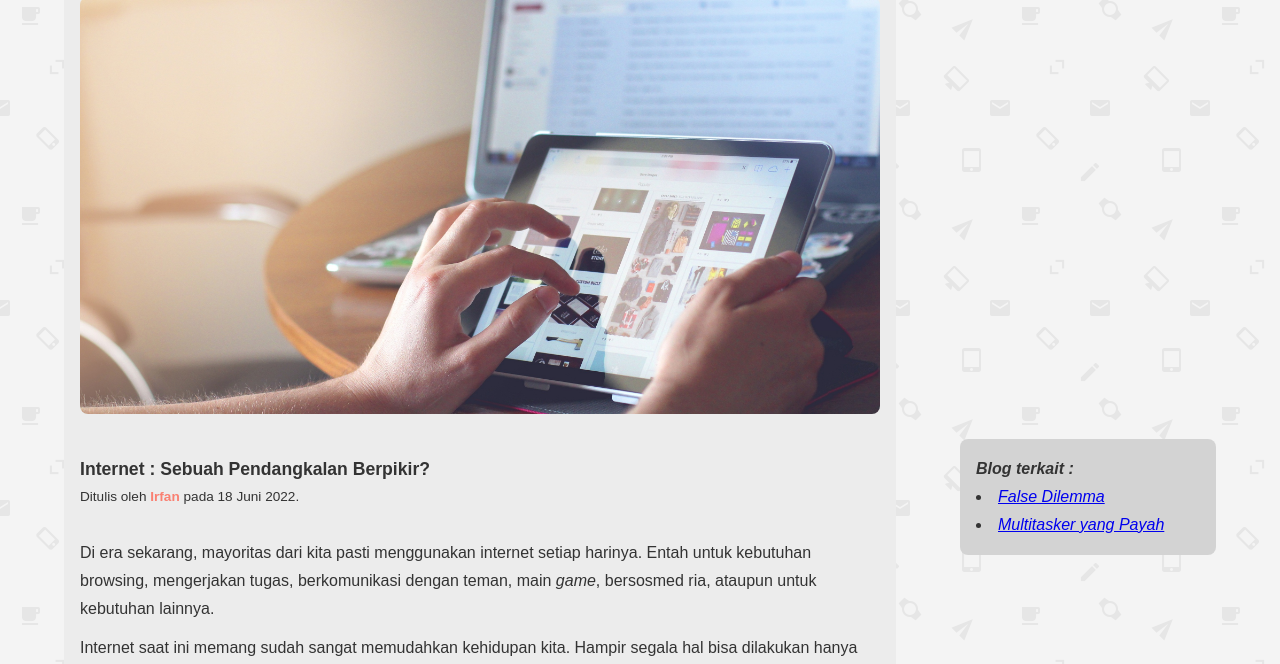
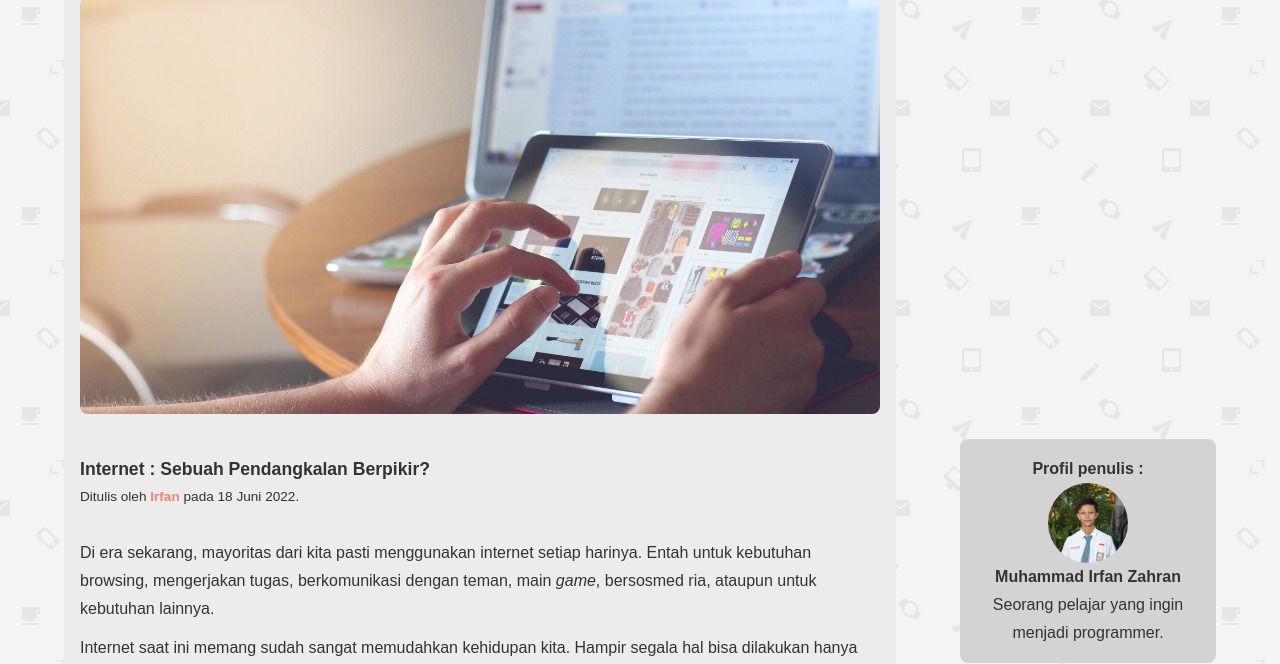
Before and after one commit to irfan-za/submission-dicoding, a plain HTML site: page index.html in a window 1280 px wide. Shown: the part 150-814 px from the top of the page. Drawn offline with Linux system fonts and the light colour scheme.

Commit message:
feat: update aside

```diff
--- a/index.html
+++ b/index.html
@@ -56,11 +56,10 @@
           </article>
         </div>
         <aside>
-          <p><strong>Blog terkait :</strong></p>
-          <ul>
-            <li><a href="https://z-blog.vercel.app/post/false-dilemma" target="_blank" rel="noopener noreferrer">False Dilemma</a></li>
-            <li><a href="https://z-blog.vercel.app/post/manusia-multitasker-yang-payah" target="_blank" rel="noopener noreferrer">Multitasker yang Payah</a></li>
-          </ul>
+          <p><strong>Profil penulis :</strong></p>
+          <img src="asset/profile.jpg" id="profile" alt="Muhammad Irfan Zahran">
+          <p><strong>Muhammad Irfan Zahran</strong></p>
+          <p>Seorang pelajar yang ingin menjadi programmer.</p>
         </aside>
       </main>
 
--- a/style.css
+++ b/style.css
@@ -77,16 +77,24 @@ article {
 	margin-bottom: 0.7em;
 }
 aside {
+  display: flex;
+  flex-direction: column;
+  align-items: center;
   width: 14em;
   border-radius: 0.4em;
   padding: 1em;
   margin: 0.5em auto 4em auto;
   overflow: hidden;
-  font-style: italic;
   background-color: lightgray;
 }
-aside ul{
-  list-style-position: inside;
+aside p{
+  text-align: center;
+}
+#profile{
+  width: 5em;
+  height: 5em;
+  border-radius: 100%;
+  text-align: center;
 }
 footer	{
 	background-color: salmon;
```
Also changed, not shown: asset/profile.jpg (added).
